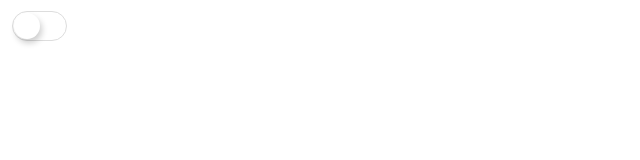
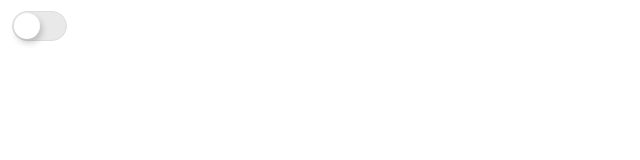
Before and after one commit to talhd/ios-button, a plain HTML site: page index.html in a window 1280 px wide. Shown: the full height of the page, 0-640 px from the left. Drawn offline with Linux system fonts and the light colour scheme.

Commit message:
Update index.html

```diff
--- a/index.html
+++ b/index.html
@@ -11,7 +11,7 @@
       outline: none;
       width: 55px;
       height: 30px;
-      background-color: #fff;
+      background-color: #e9e9e9;
       border: 1px solid #dddddd;
       border-radius: 50px;
       box-shadow: inset 0 0 0 0 #fff;
@@ -24,7 +24,7 @@
       position: absolute;
       top: 1px;
       left: 1px;
-      background: transparent;
+      background: #fff;
       width: 26px;
       height: 26px;
       border-radius: 50%;
```
